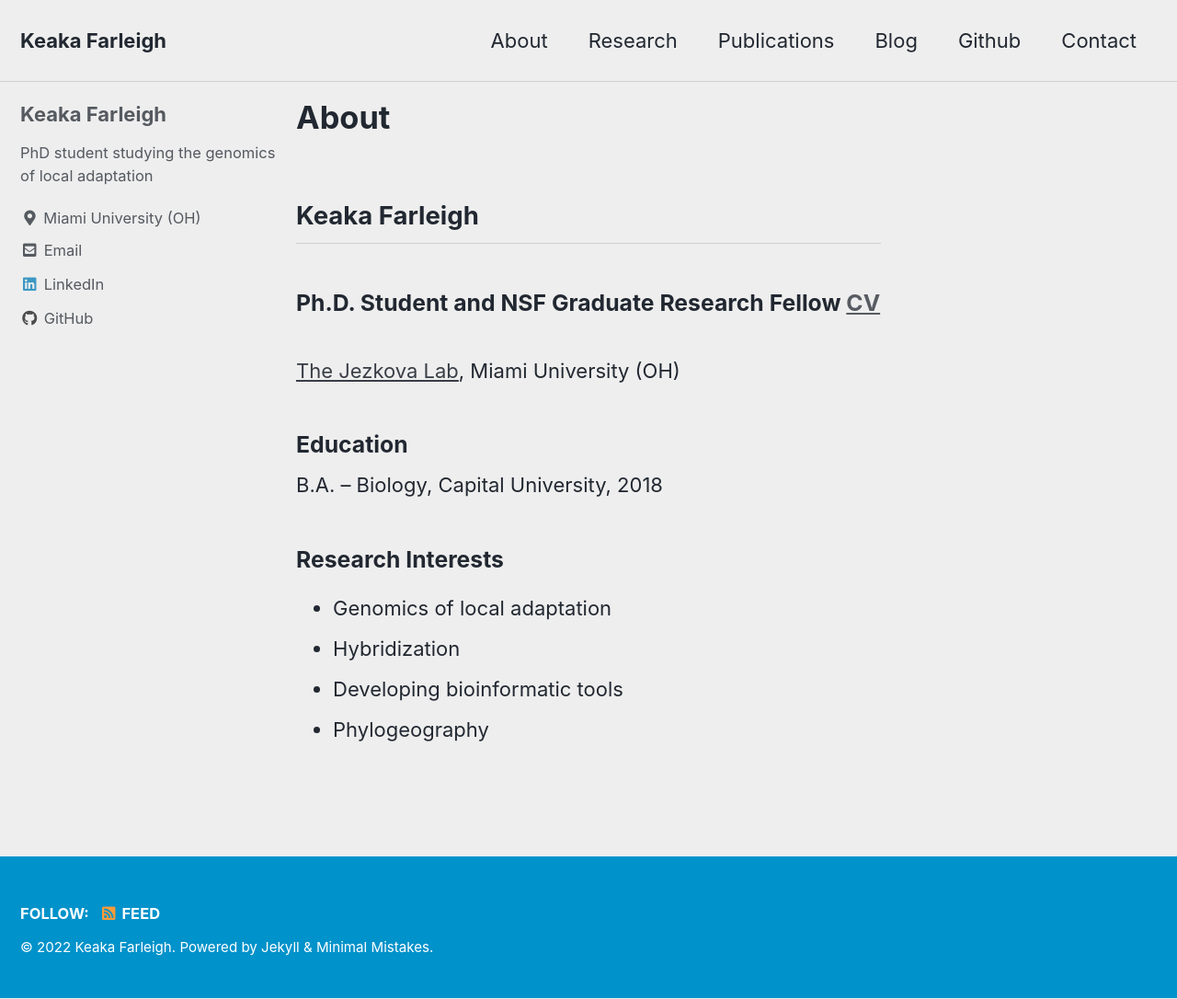
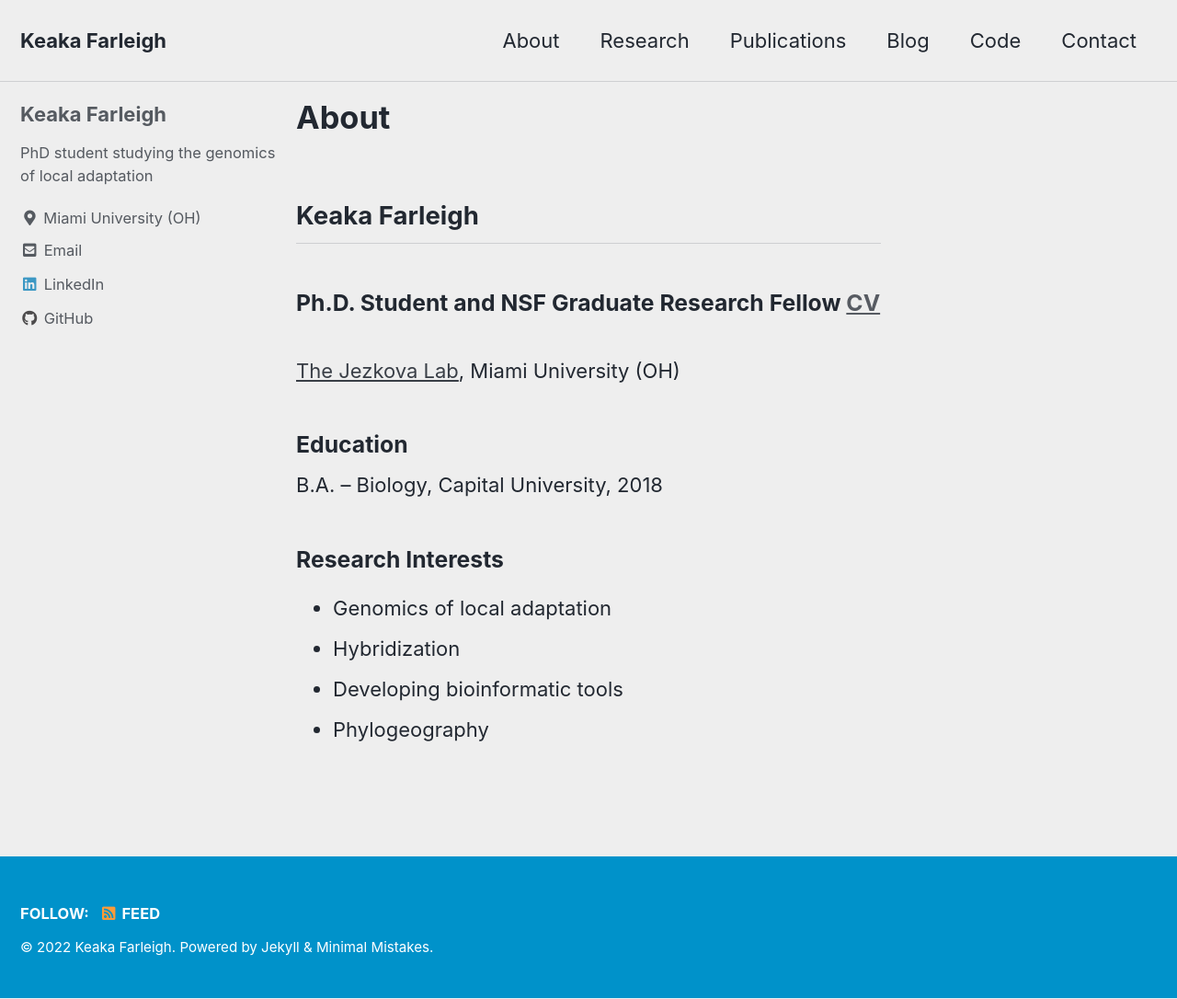
Before and after one commit to kfarleigh/kfarleigh.github.io, a Jekyll site: the page built from _pages/about.md, in a window 1280 px wide and 1086 px high. Shown: the whole window at 92% size. Built offline with Jekyll 4.4.1, drawn with Linux system fonts in a browser that asks for light colours; cached includes are drawn as plain includes.

Commit message:
Update navigation.yml

```diff
--- a/_data/navigation.yml
+++ b/_data/navigation.yml
@@ -8,7 +8,7 @@ main:
     url: /publications/
   - title: "Blog"
     url: /blog/
-  - title: "Github"
-    url: /github/
+  - title: "Code"
+    url: /code/
   - title: "Contact"
     url: /contact/
```
